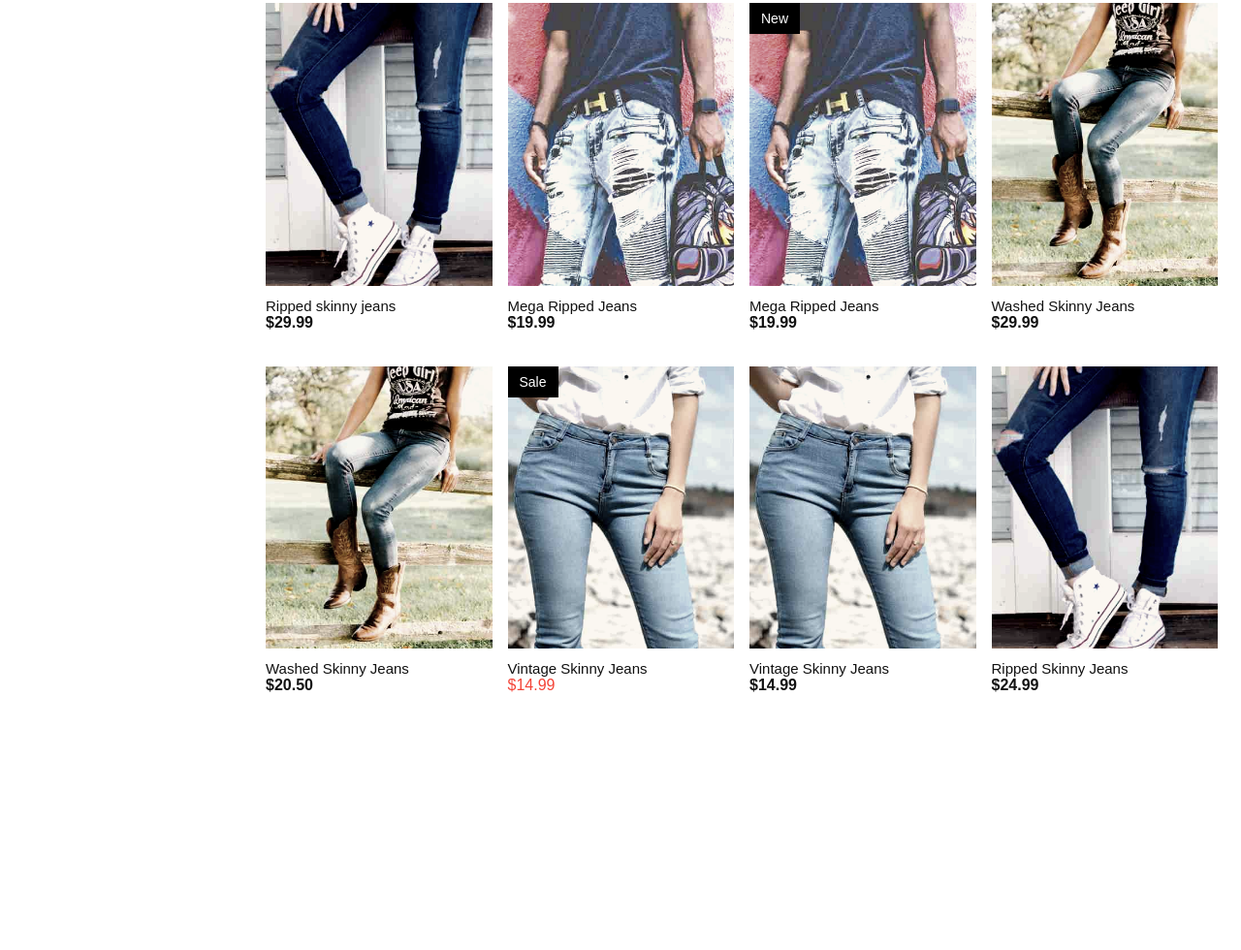
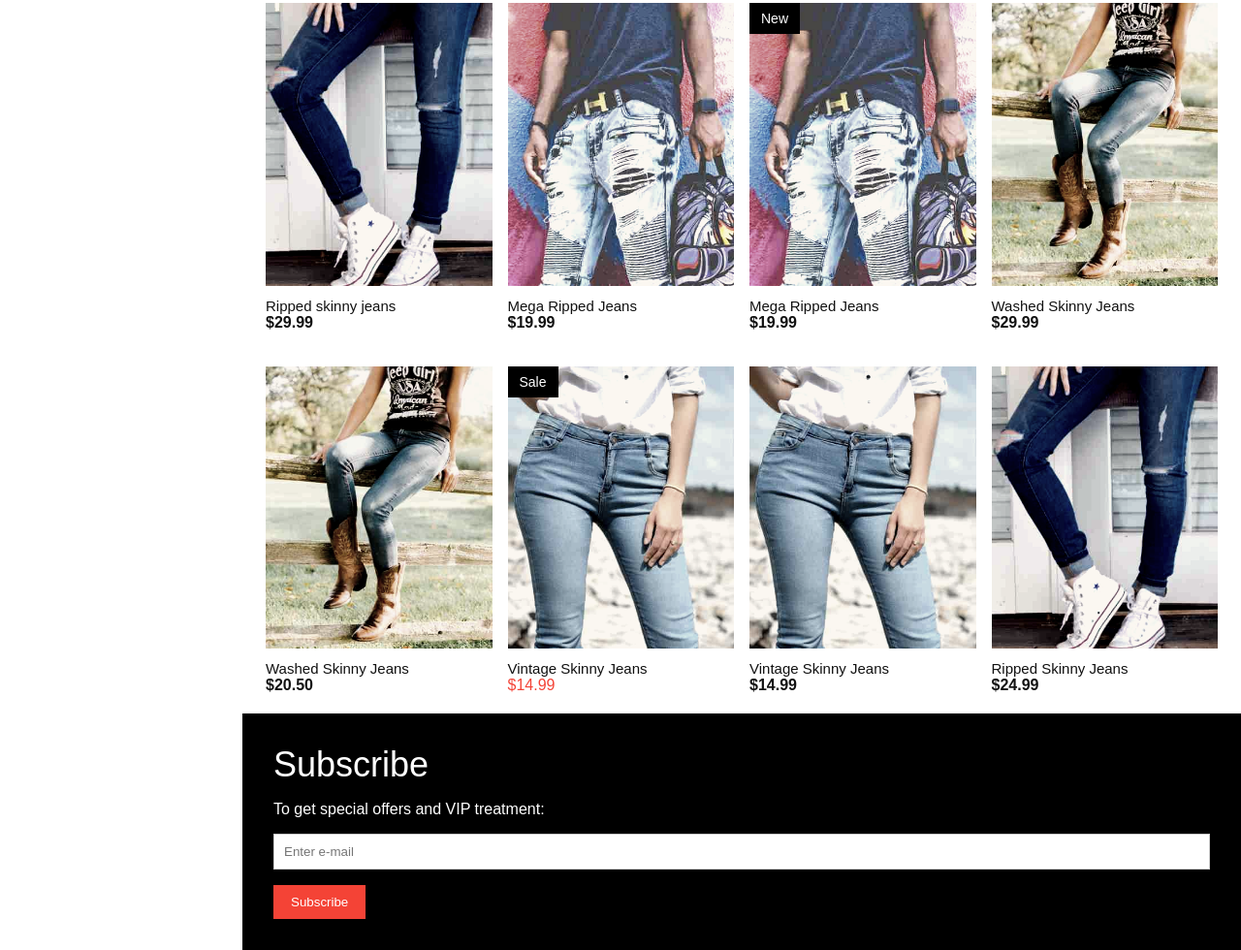
Before and after one commit to Tetaaline/Clothing_store, a plain HTML site: page index.html in a window 1280 px wide. Shown: the part 782-1762 px from the top of the page at 97% size. Before the commit the page ends 1518 px from the top, so only its background shows below. Drawn offline with Linux system fonts and the light colour scheme.

Commit message:
Add subscribe section markup and its styles

```diff
--- a/css/style.css
+++ b/css/style.css
@@ -238,7 +238,7 @@ body {
 
 .product-section {
     padding: 0 24px;
-    /* margin: 0 16px; */
+
 }
 
 .section-header p {
@@ -258,7 +258,7 @@ body {
 .product-card figure {
     position: relative;
     margin: 0;
-    /* overflow: hidden; */
+
 }
 
 .product-card img {
@@ -319,3 +319,43 @@ body {
 .product-card-btn:hover {
     background: #333333;
 }
+
+.subscribe-section {
+    padding: 0;
+}
+
+.subscribe-box {
+    background-color: #000000;
+    color: #ffffff;
+    padding: 32px;
+}
+
+.subscribe-box h2 {
+    font-size: 36px;
+    font-weight: 400;
+    margin-bottom: 16px;
+}
+
+.subscribe-box p {
+    margin-bottom: 16px;
+}
+
+.subscribe-input {
+    width: 100%;
+    padding: 10px;
+    border: 1px solid #cccccc;
+    background-color: #ffffff;
+    margin-bottom: 16px;
+}
+
+.subscribe-btn {
+    background-color: #f44336;
+    color: #ffffff;
+    border: none;
+    padding: 10px 18px;
+    cursor: pointer;
+}
+
+.subscribe-btn:hover {
+    background-color: #d32f2f;
+}
--- a/index.html
+++ b/index.html
@@ -300,7 +300,14 @@
              </article>
          </div>
          </section>
-
+         <section class="subscribe-section" id="subscribe">
+            <div class="subscribe-box">
+                <h2>Subscribe</h2>
+                <p>To get special offers and VIP treatment:</p>
+                <input type="email" placeholder="Enter e-mail" class="subscribe-input">
+                <button type="button" class="subscribe-btn">Subscribe</button>
+            </div>
+        </section>
 
     </main>
 </body>
```
